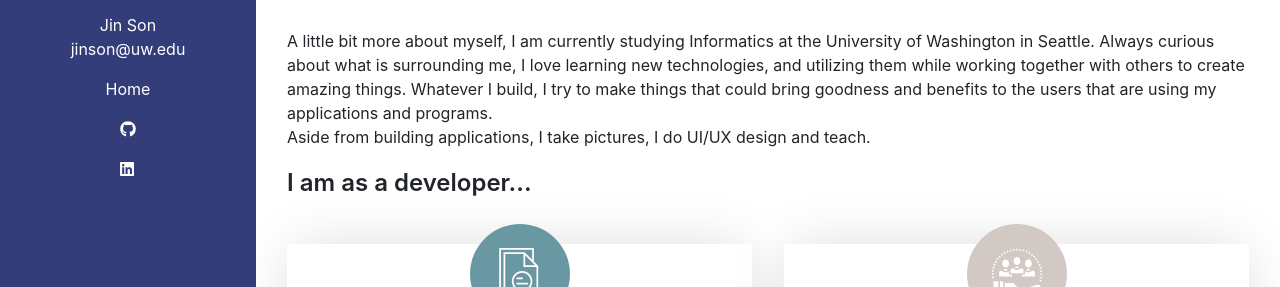
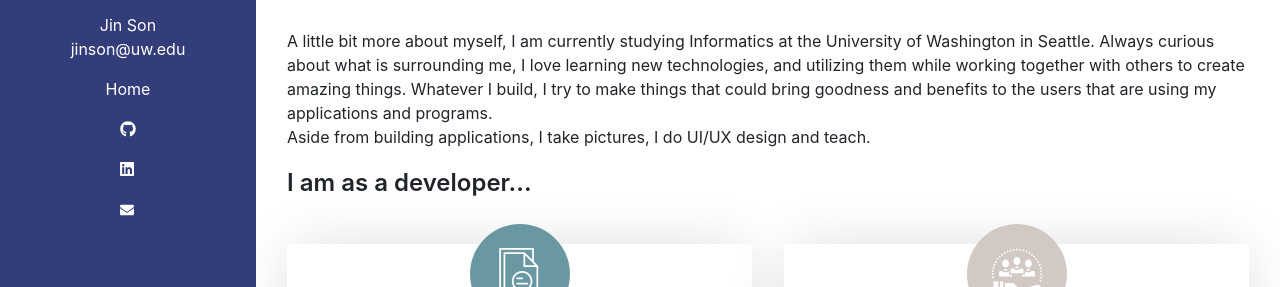
Before and after one commit to JinSon12/JinSon, a React (Create React App) app in the folder my-app/: page /Home in a window 1280 px wide. Shown: the part 187-474 px from the top of the page. Built offline with nearby package versions, Linux system fonts and the light colour scheme.

Commit message:
fixed the mail icon size

```diff
--- a/my-app/src/main/AboutMe.js
+++ b/my-app/src/main/AboutMe.js
@@ -5,6 +5,7 @@ import { Link } from 'react-router-dom';
 import { FontAwesomeIcon } from '@fortawesome/react-fontawesome';
 import { faGithub } from '@fortawesome/free-brands-svg-icons';
 import { faLinkedin } from '@fortawesome/free-brands-svg-icons';
+import { faEnvelope } from '@fortawesome/free-solid-svg-icons';
 import "./main.css";
 
 export default function AboutMe() {
@@ -28,11 +29,12 @@ export default function AboutMe() {
   )
 
   const links = (
-    <div className="d-flex flex-column align-items-center">
+    <div className="d-flex flex-column align-items-center justify-content-between">
       <Link className="link" to="/">Home</Link>
       <ul>
         <li><a className="link" href="https://github.com/JinSon12" target="_blank" rel="noopener noreferrer"><FontAwesomeIcon icon={faGithub} /></a></li>
         <li><a className="link" href="https://www.linkedin.com/in/jin-son-104042182" target="_blank" rel="noopener noreferrer"><FontAwesomeIcon icon={faLinkedin} /></a></li>
+        <li><a className="link" href="mailto:jinson@uw.edu"><FontAwesomeIcon icon={faEnvelope} className="icon-size-sm" /></a></li>
       </ul>
     </div>
   )
--- a/my-app/src/main/main.css
+++ b/my-app/src/main/main.css
@@ -138,6 +138,11 @@
   height: 100px;
   padding: 1.5em;
 }
+
+.icon-size-sm {
+  font-size: 14px;
+}
+
 /* ============= HTML TAGS ============= */
 
 ul, li {
```
